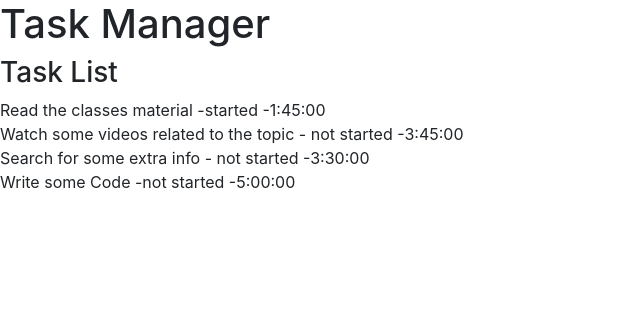
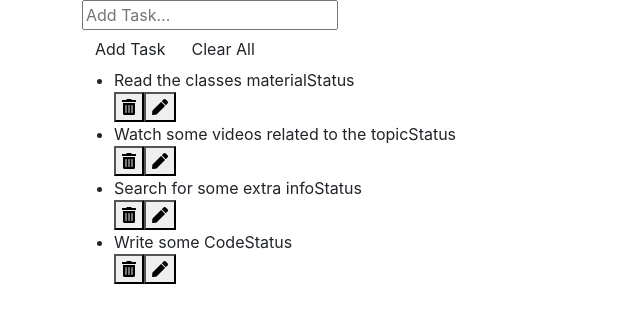
Before and after one commit to Gabymarrod/Task-Manager-react-project, a React (Create React App) app: page / in a window 1280 px wide. Shown: the top 322 px of the page, without its empty margins (0-640 px from the left). Built offline with nearby package versions, Linux system fonts and the light colour scheme.

Commit message:
Form funcional function add task funcional

```diff
--- a/package.json
+++ b/package.json
@@ -9,6 +9,7 @@
     "react": "^17.0.1",
     "react-dom": "^17.0.1",
     "react-scripts": "4.0.1",
+    "uuid": "^8.3.2",
     "web-vitals": "^0.2.4"
   },
   "scripts": {
--- a/src/App.js
+++ b/src/App.js
@@ -1,18 +1,21 @@
 import React from 'react' //import logo from './logo.svg';
+import TaskList from './components/task/TaskList';
+import Form from './components/task/Form';
+import TaskListContextProvider from './components/context/TaskListContext';
 import './App.css';
-import TaskList from './components/task/TaskList';
 
-
-function App() {
+const App = () => {
   return (
-    <div className="">
-      <header className="">
-        <h1> Task Manager</h1>
-      </header>
-      <div>
-        <TaskList/>
+    <TaskListContextProvider>
+      <div className="container">
+        <div className="app-wrapper">
+          <div className="main">
+             <Form />
+             <TaskList/>
+          </div>
+        </div>
       </div>
-    </div>
+    </TaskListContextProvider>
   );
 }
 
--- a/src/components/context/TaskListContext.js
+++ b/src/components/context/TaskListContext.js
@@ -1,24 +1,27 @@
 import React, {createContext, useState} from
 'react'
+//import uuid from "uuid";
 
 export const TaskListContext = createContext()
 
-const TaskListContextProvider = () => {
-  const tasks = [
-      {description:'Read the classes material', status:'started', date: '01/01/2021', hour: '14:20:00', duration:'1:45:00'},
-      {description:'Watch some videos related to the topic', status:' not started', date: '03/01/2021', hour: '07:20:00', duration:'3:45:00'},
-      {description:'Search for some extra info', status:' not started', date: '06/01/2021', hour: '09:30:00', duration:'3:30:00'},
-      {description:'Write some Code', status:'not started', date: '07/01/2021', hour: '13:00:00', duration:'5:00:00'},
-    ]
+const TaskListContextProvider = props => {
+  const [tasks,setTasks] = useState([
+      {description:'Read the classes material', status:'started', id:1},
+      {description:'Watch some videos related to the topic', status:' not started', id:2},
+      {description:'Search for some extra info', status:' not started', id:3},
+      {description:'Write some Code', status:'not started', id:4},
+    ]);
 
-    return (<div> <h3>Task List</h3>
-            {tasks.map((task, i) => {
-                return (<div key= {i}>
-                    {task.description} -{task.status} -{task.duration}
+    //add task function
+    const addTask = (description) => {
+        setTasks([...tasks, {description, /*id: uuid ()*/}])
+    }
 
-                </div>)
-            })}
-    </div>);
+    return (
+        <TaskListContext.Provider value={{tasks, addTask}}>
+            {props.children}
+        </TaskListContext.Provider>
+    );
 };
 
 export default TaskListContextProvider;
--- a/src/components/task/Form.js
+++ b/src/components/task/Form.js
@@ -1,23 +1,40 @@
-import React from 'react'
+import React, {useContext, useState} from 'react'
+import {TaskListContext} from '../context/TaskListContext'
 
 const Form = () => {
+    const { addTask } = useContext(TaskListContext);
+
+    const [description, setDescription] = useState('');
+
+    const handleChange = e =>{
+        setDescription(e.target.value);
+    };
+
+    //prevent default submit
+    const handleSubmit = e => {
+        e.preventDefault();
+        addTask(description);
+        setDescription("");
+    };
+
     return(
-    <li className= "list-item">
-        <span>Description</span>
-        <span>Status</span>
-        <span>Date</span>
-        <span>Hour</span>
-        <span>Estimated hours</span>
-        <span>Paused</span>
-        <div>
-            <button className= "btn-delete task-btn">
-                <i className= "fas fa-trash-alt"></i>
-            </button>
-            <button className= "btn-edit task-btn">
-                <i className= "fas fa-pen"></i>
-            </button>
-        </div>
-    </li>
+        <form onSubmit={handleSubmit} className="form">
+            <input
+                onChange={handleChange}
+                value={description}
+                type="text"
+                className="task-input"
+                placeholder="Add Task..."
+                required
+            />
+            <div className="buttons">
+                <button type="submit" className="btn
+                add-task-btn">Add Task</button>
+                <button className="btn
+                clear-btn">Clear All</button>
+            </div>
+        </form>
+
     )
 }
 
--- /dev/null
+++ b/src/components/task/Task.js
@@ -0,0 +1,22 @@
+import React from 'react'
+
+const Task =({task}) => {
+    return (
+        <li className= "list-item">
+            <span>{task.description}</span>
+            <span>Status</span>
+
+                <div>
+                    <button className= "btn-delete task-btn">
+                        <i className= "fas fa-trash-alt"></i>
+                    </button>
+                    <button className= "btn-edit task-btn">
+                        <i className= "fas fa-pen"></i>
+                    </button>
+                </div>
+        </li>
+
+    )
+}
+
+export default Task
--- a/src/components/task/TaskList.js
+++ b/src/components/task/TaskList.js
@@ -1,12 +1,18 @@
 import React, {useContext} from 'react'
-import TaskListContextProvider from '../context/TaskListContext'
-import Form from './Form'
+import TaskListContextProvider, { TaskListContext } from '../context/TaskListContext'
+import Task from './Task'
+
+
 const TaskList = () => {
-    //for use the context hook
+    const {tasks} = useContext(TaskListContext);
 
-    return (
-    <div><TaskListContextProvider />
-        </div>);
+    return ( <div>
+        <ul className="list">
+            {tasks.map((tasks) => {
+                return <Task task={tasks} key={tasks.id}/>;
+            })}
+        </ul>
+    </div>);
 
 };
 
```
Also changed, not shown: 2 other files (tests, documents, lock files or other folders).
